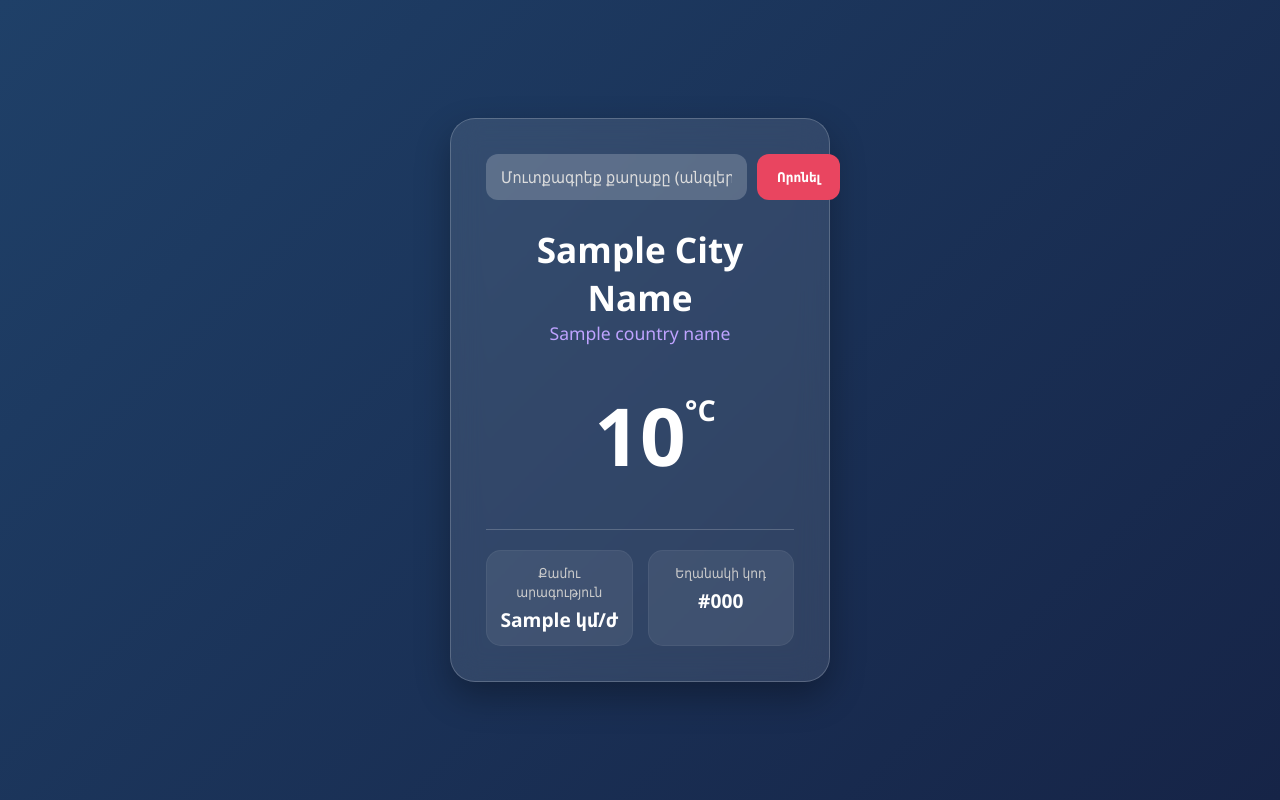
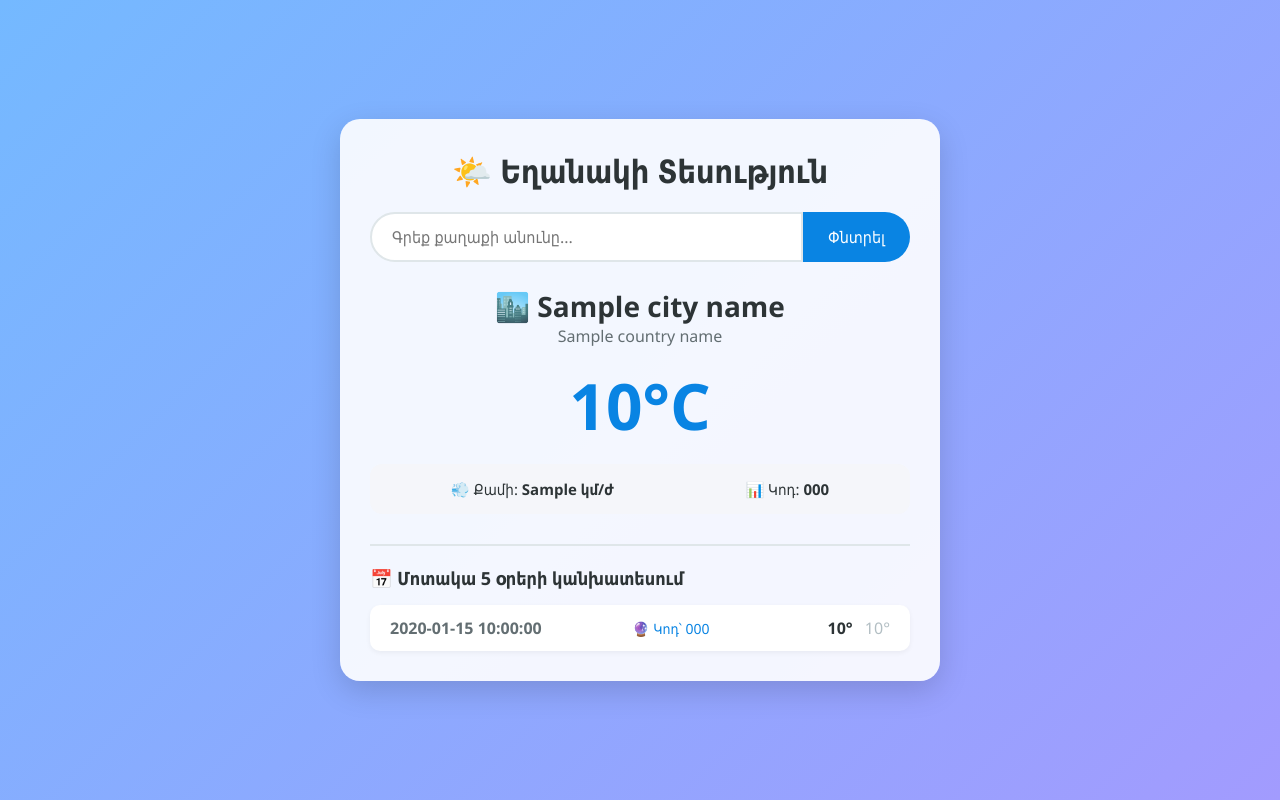
Before and after one commit to Narek201114/my-weather-site-, a Flask app: template templates/weather.html in a window 1280 px wide. Run offline with Flask 3, Linux system fonts and the light colour scheme; the template is opened without the code that fills it: most values are stand-ins (such as "Sample title", 1, 10 or a date in 2020).

Commit message:
Update weather.html

```diff
--- a/templates/weather.html
+++ b/templates/weather.html
@@ -6,146 +6,149 @@
     <title>Եղանակի Տեսություն</title>
     <style>
         * {
+            box-sizing: border-box;
             margin: 0;
             padding: 0;
-            box-sizing: border-box;
             font-family: 'Segoe UI', Tahoma, Geneva, Verdana, sans-serif;
         }
         body {
-            background: linear-gradient(135deg, #1f4068 0%, #162447 100%);
+            background: linear-gradient(135deg, #74b9ff, #a29bfe);
             min-height: 100vh;
             display: flex;
             justify-content: center;
             align-items: center;
-            color: #333;
+            padding: 20px;
         }
-        .weather-card {
-            background: rgba(255, 255, 255, 0.1);
-            backdrop-filter: blur(15px);
-            -webkit-backdrop-filter: blur(15px);
-            border: 1px solid rgba(255, 255, 255, 0.2);
-            border-radius: 25px;
-            padding: 35px;
-            width: 380px;
-            box-shadow: 0 15px 35px rgba(0, 0, 0, 0.3);
+        .container {
+            background: rgba(255, 255, 255, 0.9);
+            padding: 30px;
+            border-radius: 20px;
+            box-shadow: 0 10px 30px rgba(0,0,0,0.15);
+            width: 100%;
+            max-width: 600px;
             text-align: center;
-            color: #fff;
         }
+        h1 { color: #2d3436; margin-bottom: 20px; }
         .search-form {
             display: flex;
-            gap: 10px;
             margin-bottom: 25px;
         }
-        .search-input {
+        .search-form input {
             flex: 1;
-            padding: 12px 15px;
+            padding: 12px 20px;
+            border: 2px solid #dfe6e9;
+            border-radius: 30px 0 0 30px;
+            outline: none;
+            font-size: 16px;
+        }
+        .search-form button {
+            padding: 12px 25px;
             border: none;
+            background: #0984e3;
+            color: white;
+            border-radius: 0 30px 30px 0;
+            cursor: pointer;
+            font-size: 16px;
+            transition: background 0.2s;
+        }
+        .search-form button:hover { background: #0275d8; }
+        .error-msg {
+            background: #ff8196;
+            color: white;
+            padding: 10px;
+            border-radius: 10px;
+            margin-bottom: 20px;
+            font-size: 14px;
+        }
+        .weather-info { margin-bottom: 30px; }
+        .city { font-size: 28px; font-weight: bold; color: #2d3436; }
+        .country { font-size: 16px; color: #636e72; margin-bottom: 15px; }
+        .temp { font-size: 64px; font-weight: bold; color: #0984e3; margin: 10px 0; }
+        .details {
+            display: flex;
+            justify-content: space-around;
+            margin-top: 15px;
+            background: #f5f6fa;
+            padding: 15px;
             border-radius: 12px;
-            background: rgba(255, 255, 255, 0.2);
-            color: #fff;
-            font-size: 1rem;
-            outline: none;
         }
-        .search-input::placeholder {
-            color: #ddd;
-        }
-        .search-btn {
-            padding: 12px 20px;
-            border: none;
-            border-radius: 12px;
-            background: #e94560;
-            color: #fff;
-            font-weight: bold;
-            cursor: pointer;
-            transition: 0.3s;
-        }
-        .search-btn:hover {
-            background: #ff647c;
-        }
-        .location {
-            font-size: 2.2rem;
-            font-weight: 600;
-            text-transform: capitalize;
-        }
-        .country {
-            font-size: 1.1rem;
-            color: #bfa3ff;
-            margin-bottom: 20px;
-        }
-        .temperature {
-            font-size: 5rem;
-            font-weight: bold;
-            margin: 15px 0;
-            display: inline-block;
-            position: relative;
-        }
-        .unit {
-            font-size: 1.8rem;
-            position: absolute;
-            top: 10px;
-            right: -30px;
-        }
-        .info-grid {
-            display: grid;
-            grid-template-columns: 1fr 1fr;
-            gap: 15px;
-            margin-top: 25px;
-            border-top: 1px solid rgba(255, 255, 255, 0.2);
+        .detail-item { font-size: 15px; color: #2d3436; }
+
+        /* 5 օրվա կանխատեսման ոճերը */
+        .forecast-section {
+            margin-top: 30px;
+            border-top: 2px solid #dfe6e9;
             padding-top: 20px;
         }
-        .info-item {
-            background: rgba(255, 255, 255, 0.08);
-            padding: 12px;
-            border-radius: 15px;
-            border: 1px solid rgba(255, 255, 255, 0.05);
+        .forecast-title {
+            font-size: 18px;
+            color: #2d3436;
+            margin-bottom: 15px;
+            text-align: left;
+            font-weight: bold;
         }
-        .info-label {
-            font-size: 0.85rem;
-            color: #ccc;
-            margin-bottom: 5px;
+        .forecast-container {
+            display: flex;
+            flex-direction: column;
+            gap: 10px;
         }
-        .info-value {
-            font-size: 1.2rem;
-            font-weight: 600;
+        .forecast-row {
+            display: flex;
+            justify-content: space-between;
+            align-items: center;
+            background: #ffffff;
+            padding: 12px 20px;
+            border-radius: 10px;
+            box-shadow: 0 2px 5px rgba(0,0,0,0.05);
         }
-        .error-msg {
-            color: #ff6b6b;
-            margin-bottom: 15px;
-            font-size: 0.95rem;
-        }
+        .forecast-date { font-weight: 600; color: #636e72; min-width: 100px; text-align: left; }
+        .forecast-code { color: #0984e3; font-size: 14px; }
+        .forecast-temp { font-weight: bold; color: #2d3436; text-align: right; min-width: 90px; }
+        .min-t { color: #b2bec3; font-weight: normal; margin-left: 8px; }
     </style>
 </head>
 <body>
 
-    <div class="weather-card">
-        <form class="search-form" action="/weather" method="POST">
-            <input type="text" name="city" class="search-input" placeholder="Մուտքագրեք քաղաքը (անգլերեն)..." required>
-            <button type="submit" class="search-btn">Որոնել</button>
+<div class="container">
+    <h1>🌤️ Եղանակի Տեսություն</h1>
+
+    <form class="search-form" method="POST" action="/weather">
+        <input type="text" name="city" placeholder="Գրեք քաղաքի անունը..." required>
+        <button type="submit">Փնտրել</button>
     </form>
 
     {% if error %}
         <div class="error-msg">{{ error }}</div>
     {% endif %}
 
-        <div class="location">{{ city_name }}</div>
+    <div class="weather-info">
+        <div class="city">🏙️ {{ city_name }}</div>
         <div class="country">{{ country_name }}</div>
+        <div class="temp">{{ temp }}°C</div>
 
-        <div>
-            <div class="temperature">
-                {{ temp }}<span class="unit">°C</span>
+        <div class="details">
+            <div class="detail-item">💨 Քամի: <b>{{ wind_speed }} կմ/ժ</b></div>
+            <div class="detail-item">📊 Կոդ: <b>{{ weather_code }}</b></div>
         </div>
     </div>
 
-        <div class="info-grid">
-            <div class="info-item">
-                <div class="info-label">Քամու արագություն</div>
-                <div class="info-value">{{ wind_speed }} կմ/ժ</div>
-            </div>
-            <div class="info-item">
-                <div class="info-label">Եղանակի կոդ</div>
-                <div class="info-value">#{{ weather_code }}</div>
+    {% if forecast %}
+    <div class="forecast-section">
+        <div class="forecast-title">📅 Մոտակա 5 օրերի կանխատեսում</div>
+        <div class="forecast-container">
+            {% for day in forecast %}
+            <div class="forecast-row">
+                <div class="forecast-date">{{ day.date }}</div>
+                <div class="forecast-code">🔮 Կոդ՝ {{ day.code }}</div>
+                <div class="forecast-temp">
+                    <span>{{ day.max_temp }}°</span>
+                    <span class="min-t">{{ day.min_temp }}°</span>
                 </div>
             </div>
+            {% endfor %}
+        </div>
+    </div>
+    {% endif %}
 </div>
 
 </body>
```
Lines whose indentation alone changed are shown as unchanged.
